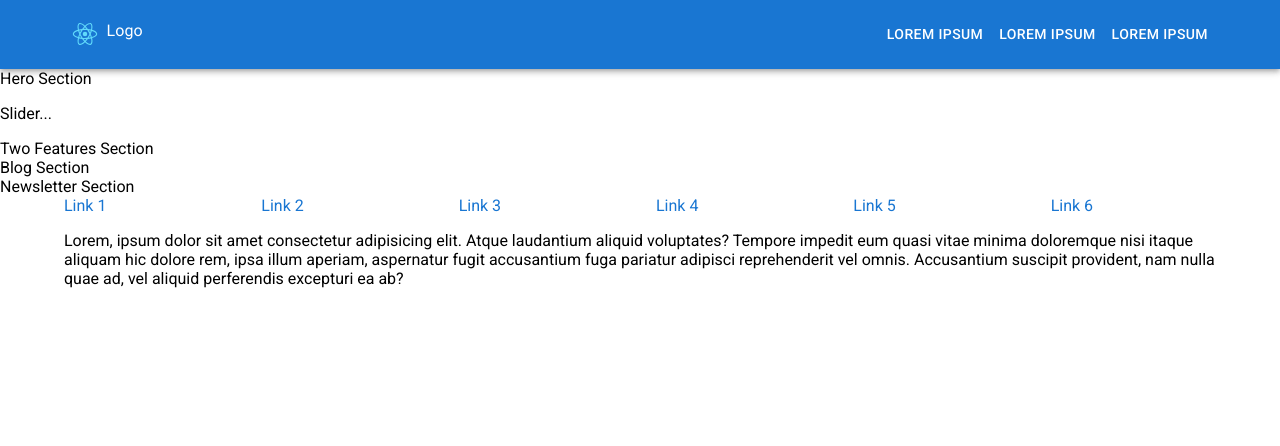
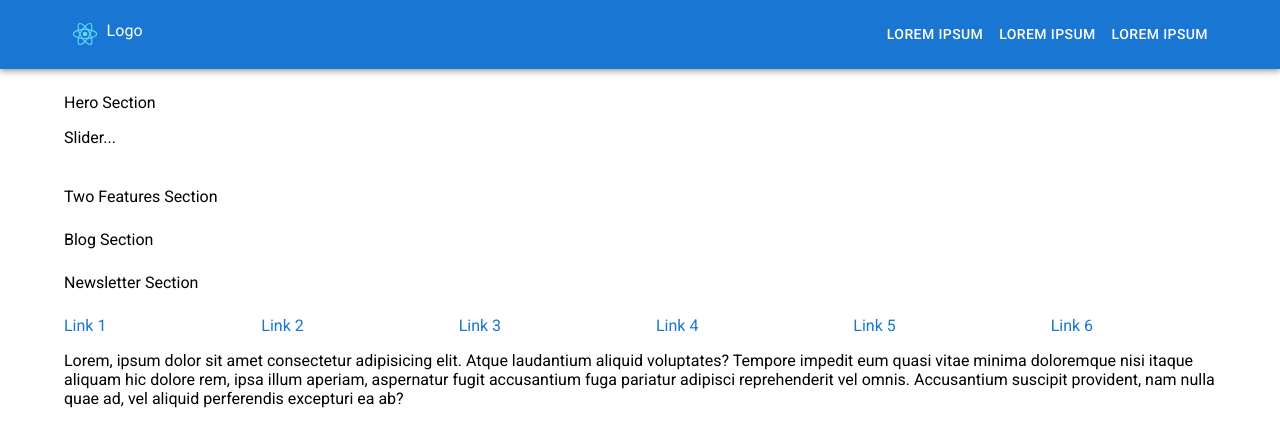
Before and after one commit to wardis/igt, a React (Create React App) app: page / in a window 1280 px wide. Shown: the top 446 px of the page. Built offline with nearby package versions, Linux system fonts and the light colour scheme.

Commit message:
spacing between section

```diff
--- a/src/components/layout/Content.js
+++ b/src/components/layout/Content.js
@@ -3,14 +3,19 @@ import { Hero } from './Hero';
 import { Features } from './Features';
 import { Blog } from './Blog';
 import { Newsletter } from './Newsletter';
+import { Stack, Container } from '@mui/material';
 
 export const Content = () => {
   return (
     <main>
-      <Hero />
-      <Features />
-      <Blog />
-      <Newsletter />
+      <Container sx={{ my: 3 }}>
+        <Stack spacing={3} justifyContent='space-around'>
+          <Hero />
+          <Features />
+          <Blog />
+          <Newsletter />
+        </Stack>
+      </Container>
     </main>
   );
 };
```
